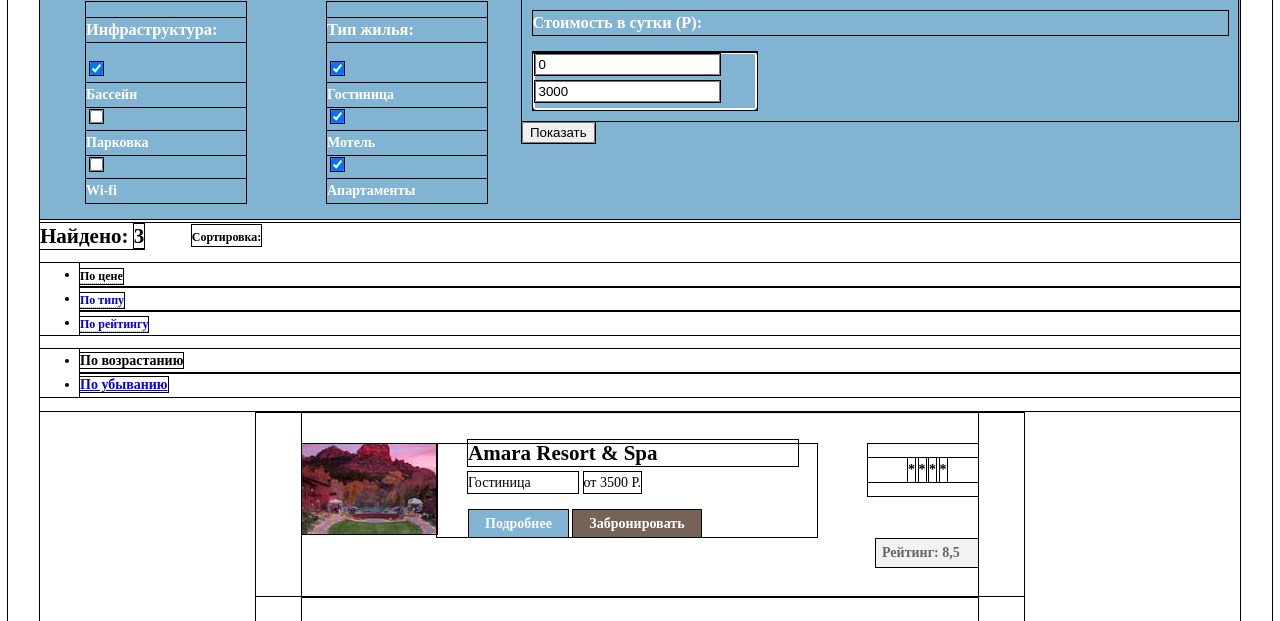
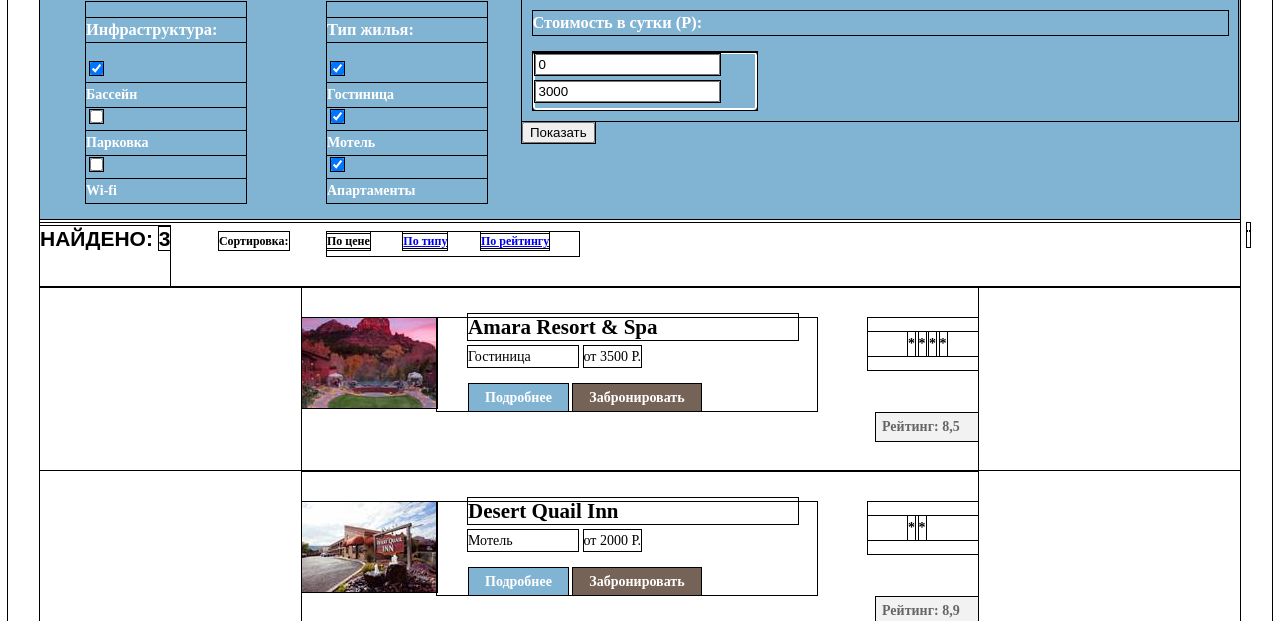
Before and after one commit to larisonchik/159918-sedona, a plain HTML site: page hotels.html in a window 1280 px wide. Shown: the part 100-721 px from the top of the page. Drawn offline with Linux system fonts and the light colour scheme.

Commit message:
Правки

```diff
--- a/css/style.css
+++ b/css/style.css
@@ -108,7 +108,9 @@ h2{
     width: 575px;
     text-align: center;
 }
-
+.map iframe{
+    width: 100%;
+}
 .column-left {
     float: left;
     width: 105px;
@@ -203,50 +205,54 @@ h2{
 fieldset {
     border: none;
 }
-.results {
-    margin-bottom: 2px;
+.results-count {
+    display: inline-block;
+    vertical-align: top;
+    padding-bottom: 35px;
 }
-.results-count,
 .sort {
     display: inline-block;
-    vertical-align: middle;
+    vertical-align: top;
+    margin-top: 9px;
+    margin-top: 9px;
+    margin-right: 35px;
+    font-size: 12px;
+    line-height: 18px;
 }
-.results-count {
+.results-count{
+    margin-top: 3px;
+    margin-right: 45px;
+    font-family: "PT Sans", "Arial", sans-serif;
     font-size: 21px;
     line-height: 26px;
-    font-weight: bold;
-    margin-right: 44px;
-    padding-top: 0px;
+    font-weight: 700;
+    text-transform:uppercase;
 }
-.sort {
+.results ul {
+    display: inline-block;
+    vertical-align: top;
+    list-style: none;
+    margin: 0;
+    margin-top: 9px;
+    padding: 0;
+}
+.results li {
+    display: inline-block;
+    vertical-align: top;
+
     font-size: 12px;
+    margin-right: 30px;
     line-height: 18px;
-    margin-right: 34px;
-    padding-top: 3px;
 }
-.sort-btn {
-    vertical-align: middle;
-    font-size: 12px;
-    line-height: 18px;
-    margin-right: 29px;
-    border-bottom: 1px dotted #81b3d2;
-    text-decoration: none;
+.sort-list-up-down {
+    float: right;
+    margin-right: -10px;
 }
-
-.icon-up-dir {
-    left: 85px;
-    top: 5px;
+.sort-list-up-down span {
+    display: inline-block;
+    vertical-align: top;
+    margin-top: 8px;
 }
-.icon-down-dir {
-    left: 76px;
-    top: 4px;
-}
-
-.results-container {
-    width: 768px;
-    margin: 0 auto;
-}
-
 .results-hotel {
 	border-top: 1px solid #e5e5e5;
     padding-bottom: 30px;
--- a/hotels.html
+++ b/hotels.html
@@ -59,14 +59,14 @@
         <div class="results-count">Найдено: <span>3</span></div>
         <div class="sort">Сортировка:</div>
 		  <ul>
-             <li><a          class="sort-btn active">По цене</a></li>
-             <li><a href="#" class="sort-btn">По типу</a></li>
-             <li><a href="#" class="sort-btn">По рейтингу</a></li>
+               <li><a>По цене</a></li>
+               <li><a href="#">По типу</a></li>
+               <li><a href="#">По рейтингу</a></li>
 		  </ul>
-        <ul class="sort-list-up-down">
-		  <li><a class="active">По возрастанию</a></li>
-          <li><a href="#">По убыванию</a></li>
-        </ul>
+          <div class="sort-list-up-down">
+                <span class="icon-up-dir"></span>
+                <span class="icon-down-dir"></span>
+          </div>
     </div>
     <div class="results-container">
             <div class="results-hotel clearfix">
```
Also changed, not shown: index.html (+3 -3 lines).
